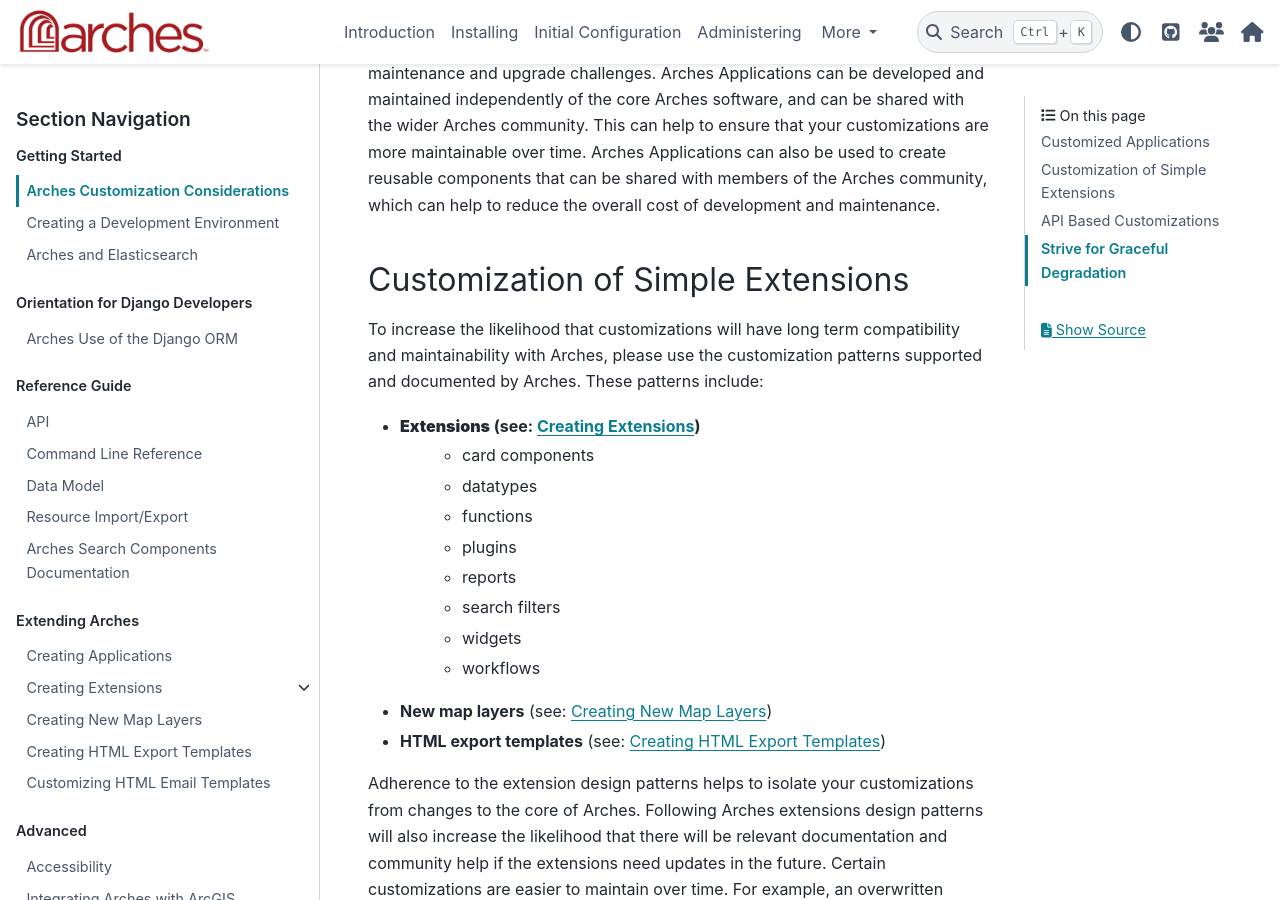
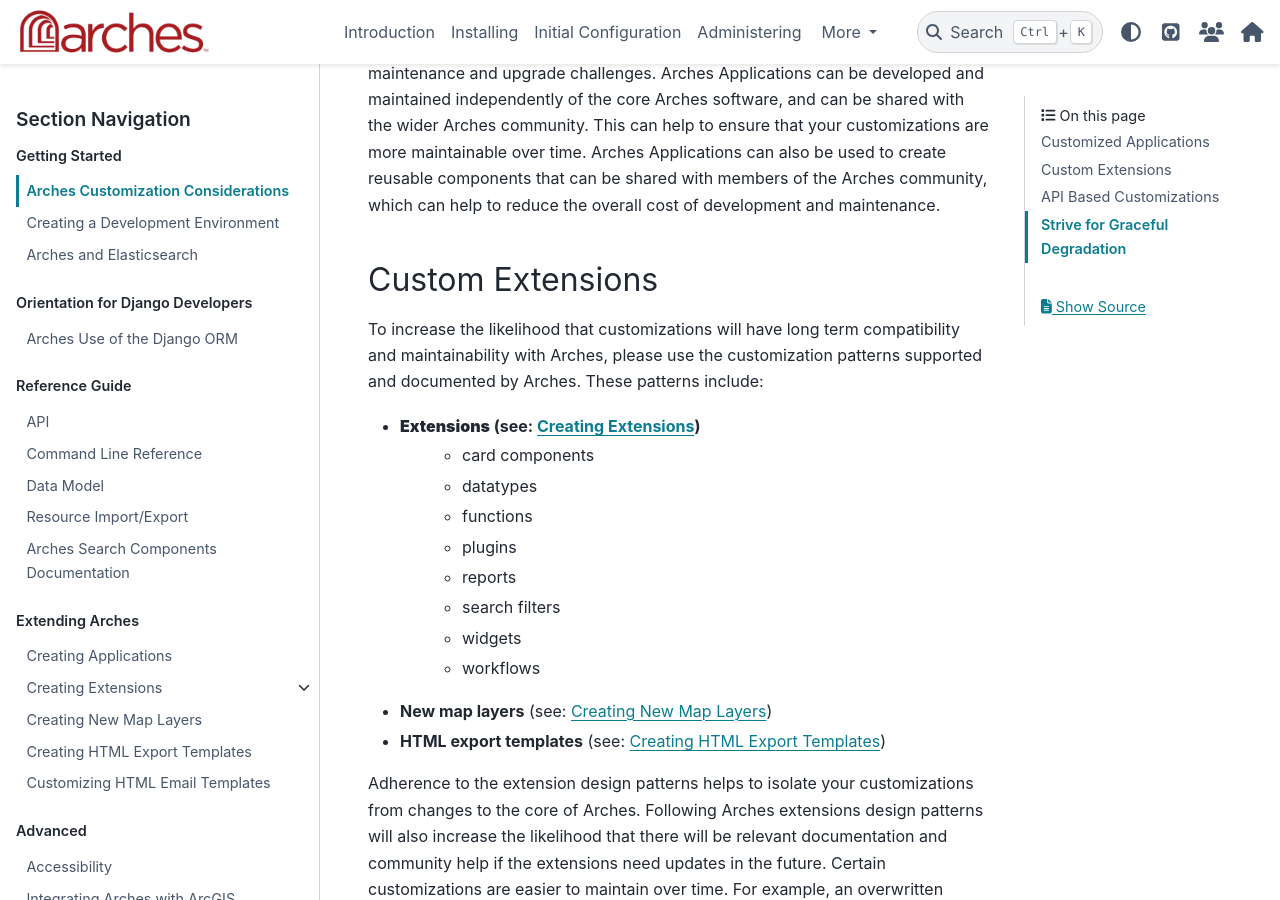
Before and after one commit to archesproject/arches-docs, a Sphinx documentation site: the page built from docs/developing/getting-started/customization-considerations.rst, in a window 1280 px wide and 900 px high, scrolled down 982 px. Built offline with Sphinx 7.4.7 and the PyData theme 0.15.4, drawn with Linux system fonts in a browser that asks for light colours.

Commit message:
Update docs/developing/getting-started/customization-considerations.rst
Co-authored-by: Alexei Peters <apeters@fargeo.com>

```diff
--- a/docs/developing/getting-started/customization-considerations.rst
+++ b/docs/developing/getting-started/customization-considerations.rst
@@ -18,7 +18,7 @@
 
 
 
-Customization of Simple Extensions
+Custom Extensions
 ==================================
 To increase the likelihood that customizations will have long term compatibility and maintainability with Arches, please use the customization patterns supported and documented by Arches. These patterns include:
 
```
